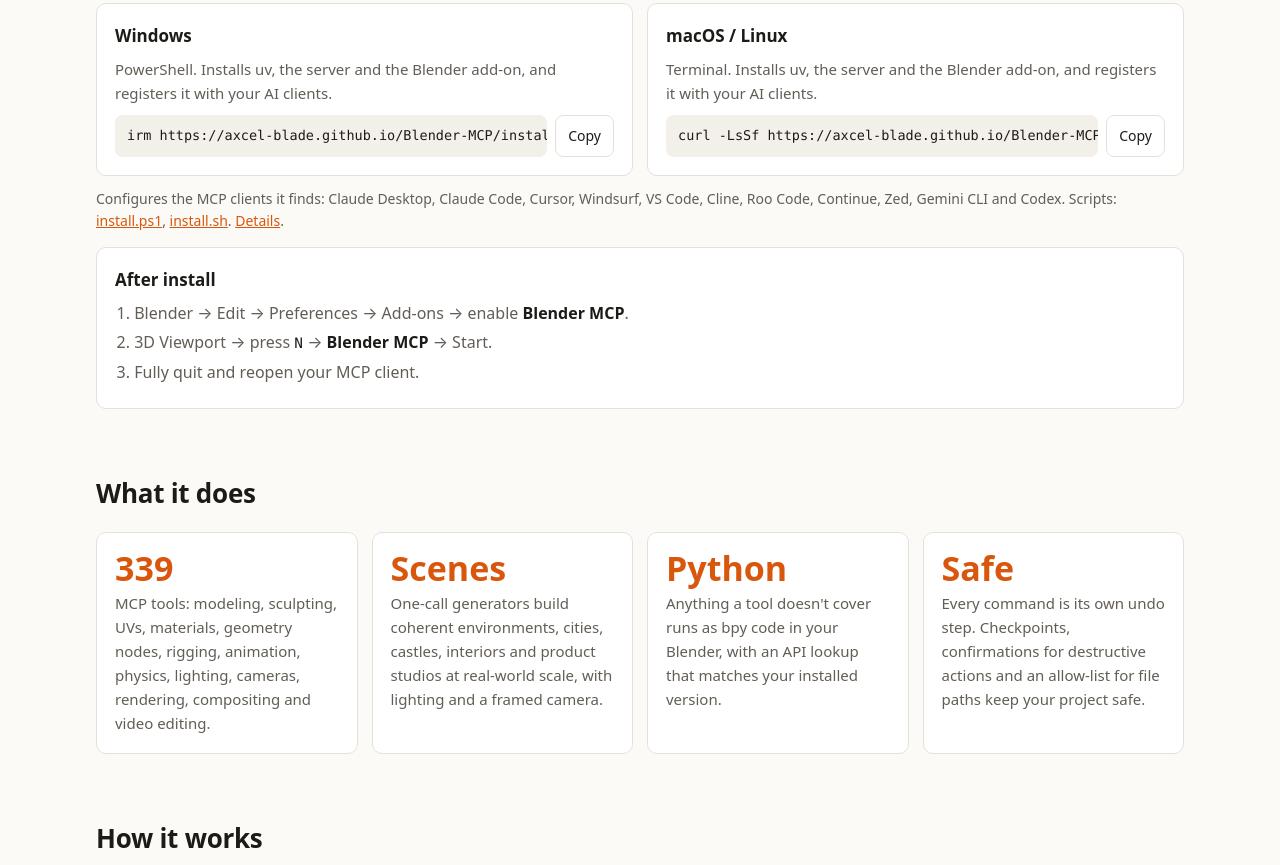
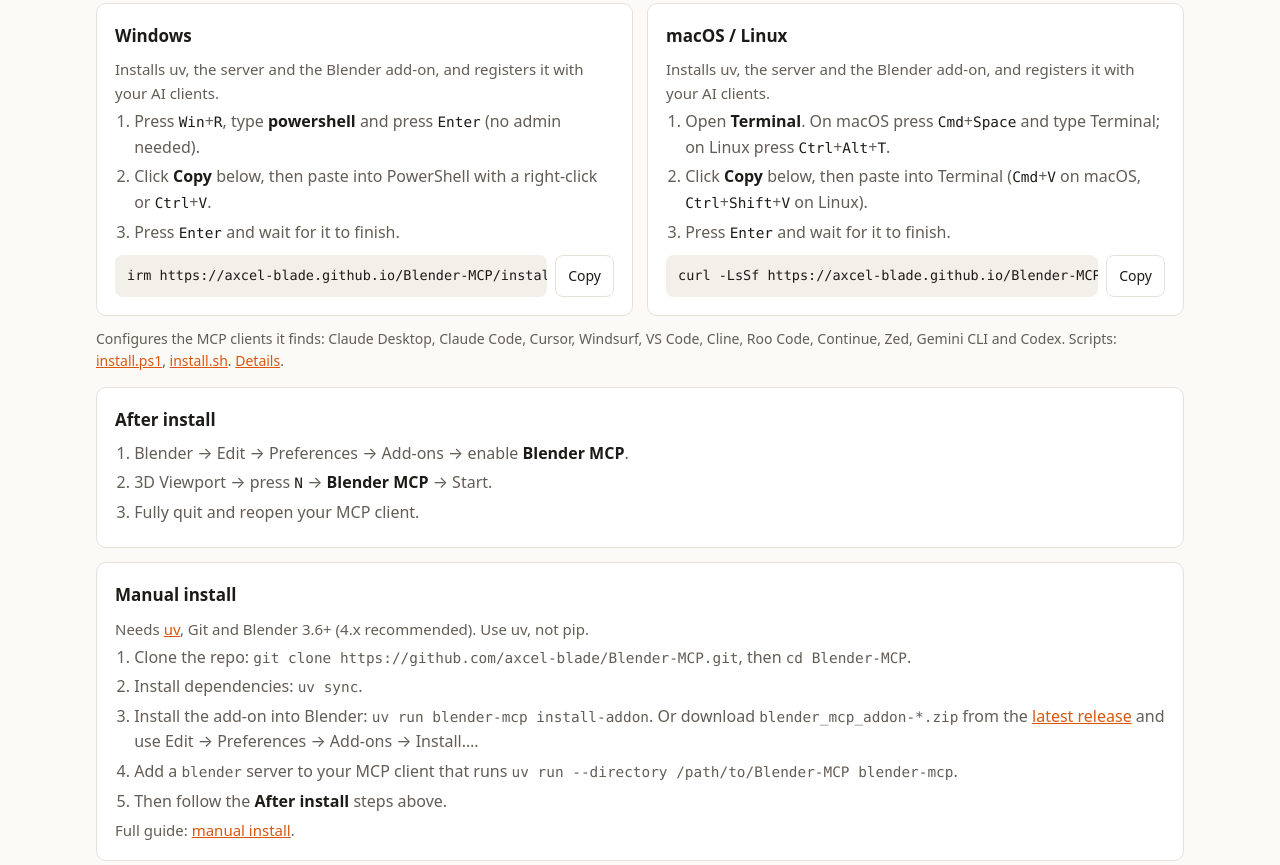
Before and after one commit to axcel-blade/Blender-MCP, an Astro site in the folder site/: page / in a window 1280 px wide. Shown: the part 568-1433 px from the top of the page. Built offline with nearby package versions, Linux system fonts and the light colour scheme; Astro itself is replaced by a stand-in of ours.

Commit message:
fix: enhance installation instructions and add manual install steps in README and INSTALLATION.md

```diff
--- a/site/src/pages/index.astro
+++ b/site/src/pages/index.astro
@@ -31,9 +31,13 @@ const unixCmd = `curl -LsSf https://axcel-blade.github.io/Blender-MCP/install.sh
       <div class="card">
         <h3>Windows</h3>
         <p>
-          PowerShell. Installs uv, the server and the Blender add-on, and registers it with your
-          AI clients.
+          Installs uv, the server and the Blender add-on, and registers it with your AI clients.
         </p>
+        <ol class="steps">
+          <li>Press <kbd>Win</kbd>+<kbd>R</kbd>, type <strong>powershell</strong> and press <kbd>Enter</kbd> (no admin needed).</li>
+          <li>Click <strong>Copy</strong> below, then paste into PowerShell with a right-click or <kbd>Ctrl</kbd>+<kbd>V</kbd>.</li>
+          <li>Press <kbd>Enter</kbd> and wait for it to finish.</li>
+        </ol>
         <div class="cmd">
           <code>{winCmd}</code>
           <button class="copy" type="button" data-copy={winCmd}>Copy</button>
@@ -42,9 +46,13 @@ const unixCmd = `curl -LsSf https://axcel-blade.github.io/Blender-MCP/install.sh
       <div class="card">
         <h3>macOS / Linux</h3>
         <p>
-          Terminal. Installs uv, the server and the Blender add-on, and registers it with your AI
-          clients.
+          Installs uv, the server and the Blender add-on, and registers it with your AI clients.
         </p>
+        <ol class="steps">
+          <li>Open <strong>Terminal</strong>. On macOS press <kbd>Cmd</kbd>+<kbd>Space</kbd> and type Terminal; on Linux press <kbd>Ctrl</kbd>+<kbd>Alt</kbd>+<kbd>T</kbd>.</li>
+          <li>Click <strong>Copy</strong> below, then paste into Terminal (<kbd>Cmd</kbd>+<kbd>V</kbd> on macOS, <kbd>Ctrl</kbd>+<kbd>Shift</kbd>+<kbd>V</kbd> on Linux).</li>
+          <li>Press <kbd>Enter</kbd> and wait for it to finish.</li>
+        </ol>
         <div class="cmd">
           <code>{unixCmd}</code>
           <button class="copy" type="button" data-copy={unixCmd}>Copy</button>
@@ -64,6 +72,22 @@ const unixCmd = `curl -LsSf https://axcel-blade.github.io/Blender-MCP/install.sh
         <li>3D Viewport → press <kbd>N</kbd> → <strong>Blender MCP</strong> → Start.</li>
         <li>Fully quit and reopen your MCP client.</li>
       </ol>
+    </div>
+    <div class="card" style="margin-top: 14px;">
+      <h3>Manual install</h3>
+      <p>Needs <a href="https://docs.astral.sh/uv/">uv</a>, Git and Blender 3.6+ (4.x recommended). Use uv, not pip.</p>
+      <ol class="steps">
+        <li>Clone the repo: <code>git clone {repo}.git</code>, then <code>cd Blender-MCP</code>.</li>
+        <li>Install dependencies: <code>uv sync</code>.</li>
+        <li>Install the add-on into Blender: <code>uv run blender-mcp install-addon</code>.
+          Or download <code>blender_mcp_addon-*.zip</code> from the
+          <a href={`${repo}/releases/latest`}>latest release</a> and use
+          Edit → Preferences → Add-ons → Install….</li>
+        <li>Add a <code>blender</code> server to your MCP client that runs
+          <code>uv run --directory /path/to/Blender-MCP blender-mcp</code>.</li>
+        <li>Then follow the <strong>After install</strong> steps above.</li>
+      </ol>
+      <p class="note">Full guide: <a href={`${docs}/INSTALLATION.md#manual-install`}>manual install</a>.</p>
     </div>
   </section>
 
```
Also changed, not shown: docs/INSTALLATION.md (+25 -21 lines), README.md.
